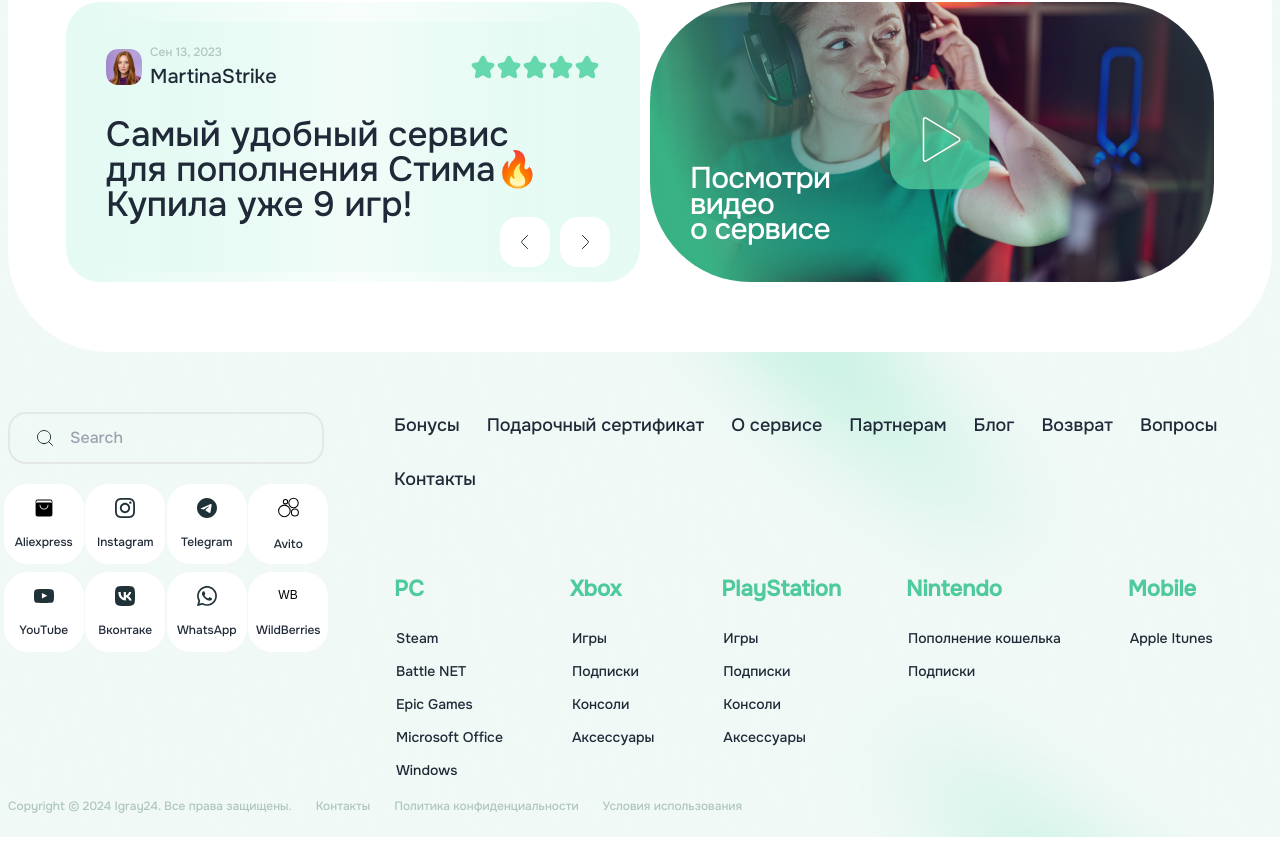
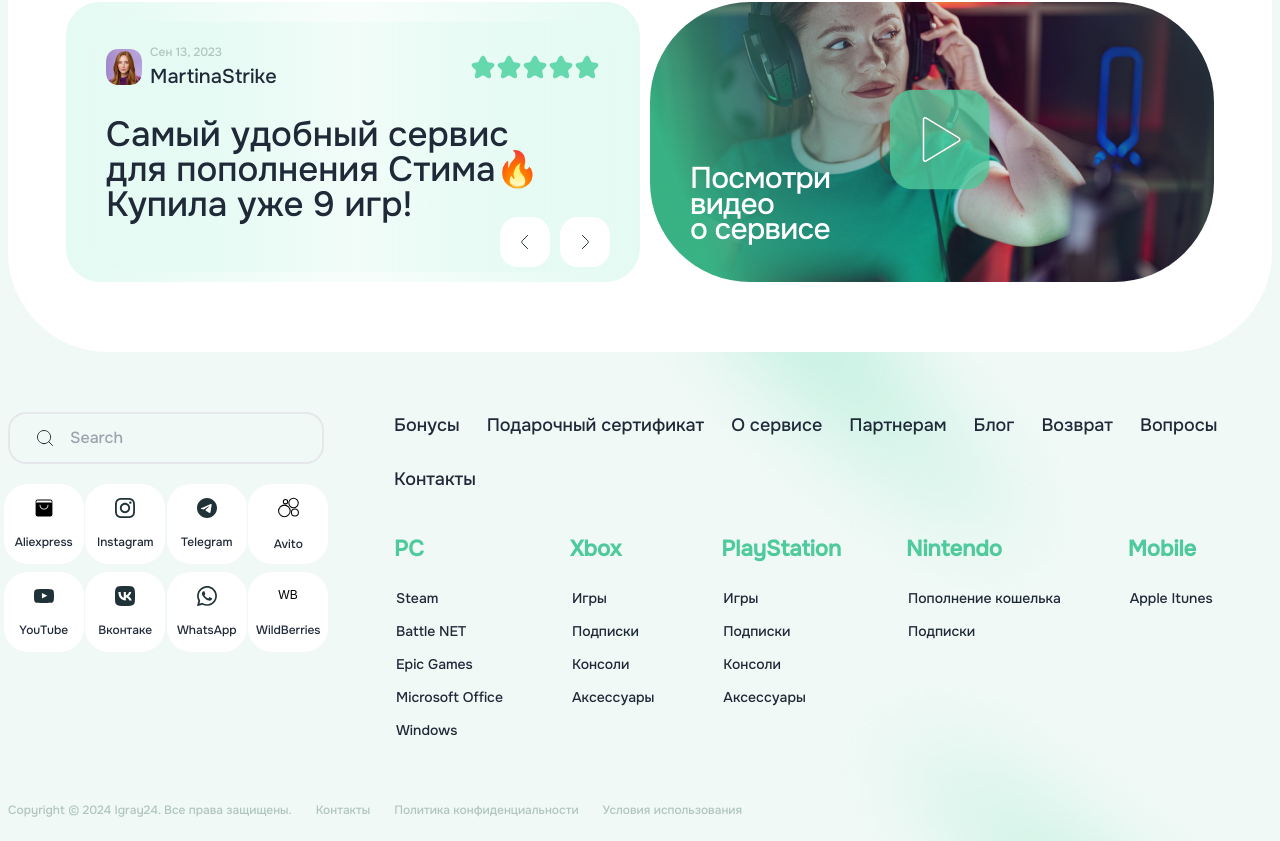
Before and after one commit to Vieronist/igray, a Next.js app: page /error in a window 1280 px wide. Shown: the part 1066-1907 px from the top of the page. Built offline with nearby package versions, Linux system fonts and the light colour scheme.

Commit message:
one more change

```diff
--- a/src/features/navigation/ui/footer-navigation.tsx
+++ b/src/features/navigation/ui/footer-navigation.tsx
@@ -3,7 +3,7 @@
 export const FooterNavigation = () => {
   return (
     <nav className="hidden lg:block">
-      <ul className="flex gap-[27px] mb-[80px] flex-wrap ">
+      <ul className="flex gap-[27px] mb-[40px] flex-wrap ">
         <NavItem label={"Бонусы"} href={"#"} />
         <NavItem label={"Подарочный сертификат"} href={"#"} />
         <NavItem label={"О сервисе"} href={"#"} />
--- a/src/widgtes/footer/ui/footer.tsx
+++ b/src/widgtes/footer/ui/footer.tsx
@@ -14,7 +14,7 @@
         </div>
         <div>
           <FooterNavigation />
-          <div className="flex gap-[65px] flex-wrap mb-[44px] md:mb-0">
+          <div className="flex gap-[65px] flex-wrap mb-[44px]">
             <PlatformsList
               title="Играй"
               options={["PC", "Xbox", "PlayStation", "Nintendo", "Mobile"]}
@@ -45,7 +45,7 @@
             />
             <PlatformsList title="Mobile" options={["Apple Itunes"]} />
           </div>
-          <SocialMediaList className="grid md:hidden w-[350px] gap-y-2 mx-auto mb-2" />
+          <SocialMediaList className="grid md:hidden w-[350px] gap-y-2 mx-auto mb-2 md:mb-0 md:gap-0" />
         </div>
       </div>
       <FooterAdditionalInfo />
```
